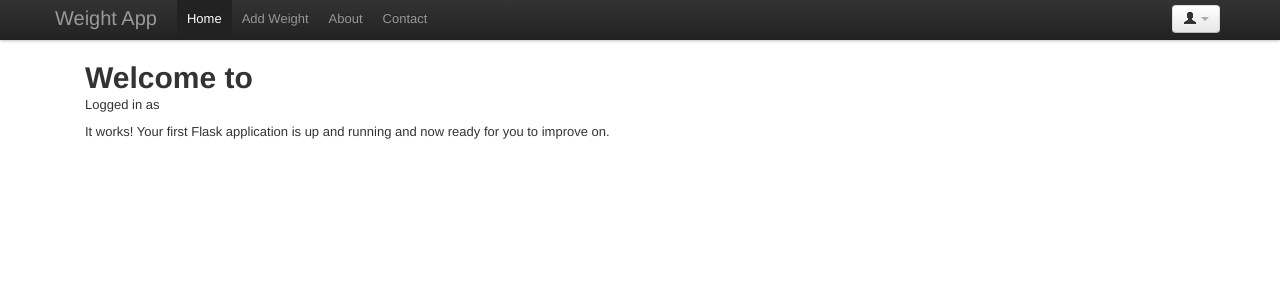
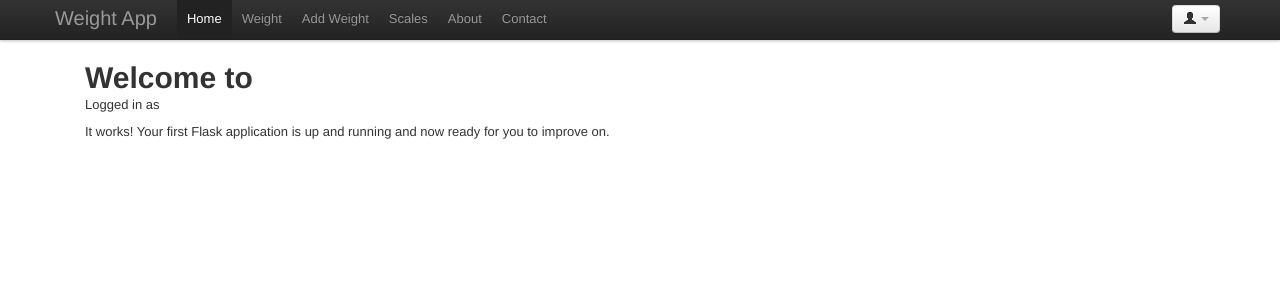
Before and after one commit to mfa/weight-app, a Python web app: template weight/templates/index.html in a window 1280 px wide. Shown: the top 300 px of the page. Run offline with Jinja, Linux system fonts and the light colour scheme; the template is opened without the code that fills it, so the values that code supplies are empty; some libraries are stand-ins or nearby versions.

Commit message:
fixed in nav

```diff
--- a/weight/templates/layout.html
+++ b/weight/templates/layout.html
@@ -48,7 +48,9 @@
           <div class="nav-collapse">
             <ul class="nav">
               <li class="active"><a href="/">Home</a></li>
-              <li><a href="/add">Add Weight</a></li>
+              <li><a href="/weight">Weight</a></li>
+              <li><a href="/weight/add">Add Weight</a></li>
+              <li><a href="/scale">Scales</a></li>
               <li><a href="/about">About</a></li>
               <li><a href="/contact">Contact</a></li>
             </ul>
```
